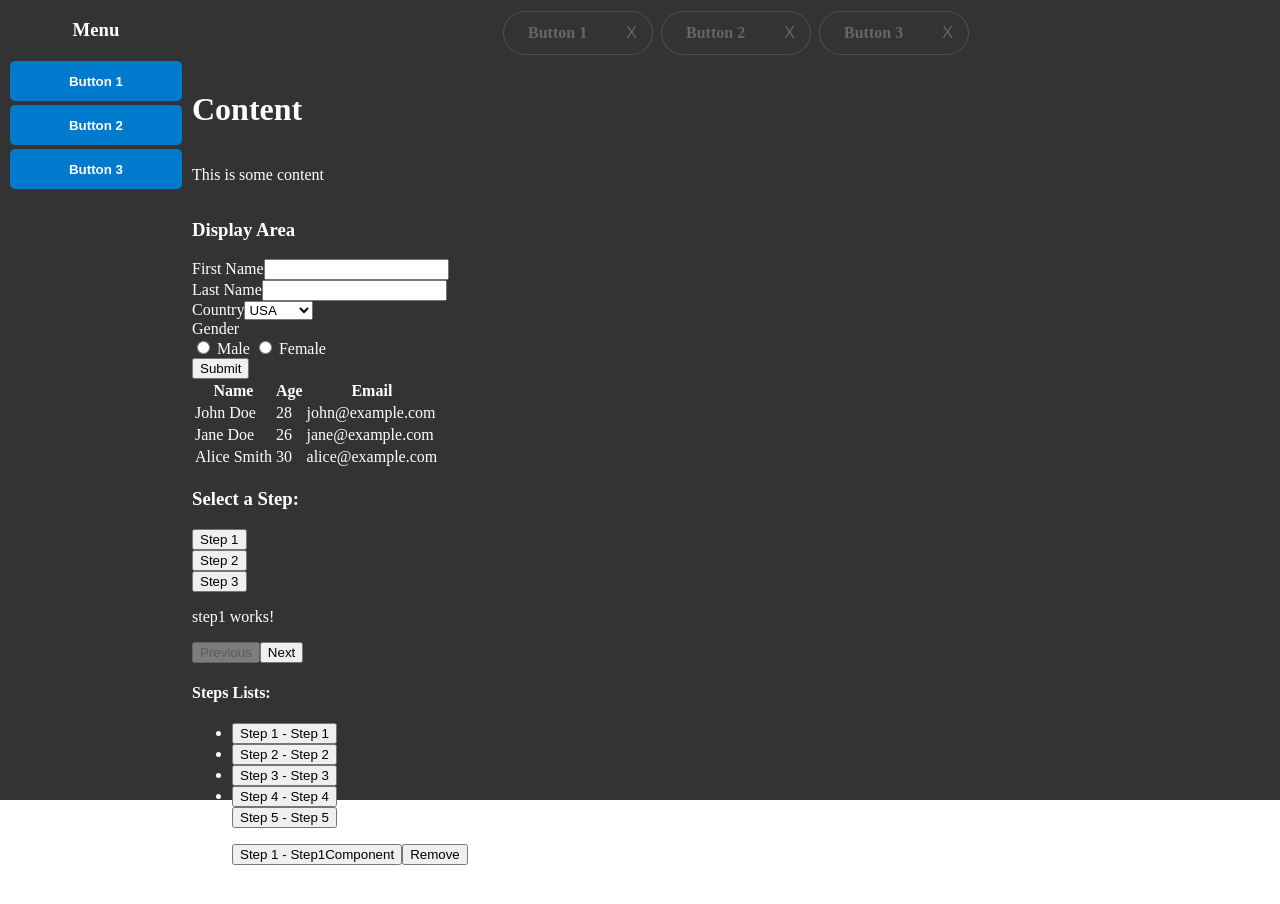
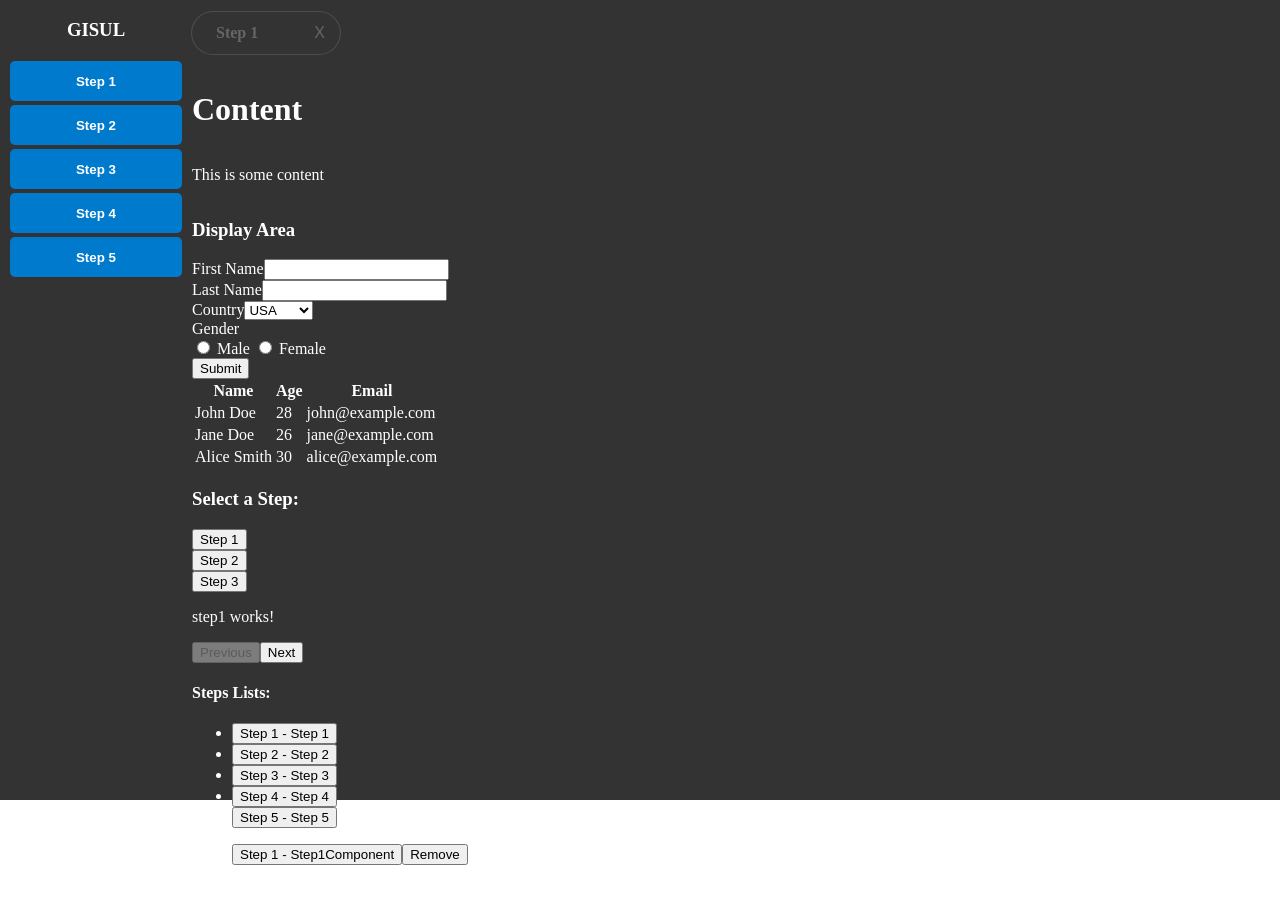
Before and after one commit to edwinpaye/genericapp, an Angular app: page / in a window 1280 px wide. Shown: the top 904 px of the page. Built offline with nearby package versions, Linux system fonts and the light colour scheme.

Commit message:
stepService was implemeneted

```diff
--- a/src/app/sidebar/sidebar.component.html
+++ b/src/app/sidebar/sidebar.component.html
@@ -1,6 +1,9 @@
 <div class="sidebar">
-    <h3>Menu</h3>
-    <div class="button-container" *ngFor="let item of items">
+    <h3>GISUL</h3>
+    <div class="button-container" *ngFor="let item of steps">
+      <button class="button" (click)="selectItem(item.id)"><p class="text">{{ item.title }}</p></button>
+    </div>
+    <!-- <div class="button-container" *ngFor="let item of items">
       <button class="button" (click)="selectItem(item.content)"><p class="text">{{ item.label }}</p></button>
-    </div>
+    </div> -->
 </div>
--- a/src/app/sidebar/sidebar.component.ts
+++ b/src/app/sidebar/sidebar.component.ts
@@ -1,6 +1,7 @@
 import { Component, EventEmitter, OnInit, Output } from '@angular/core';
 import { DataItem, DataService } from '../data.service';
 import { NgFor } from '@angular/common';
+import { StepItem, StepService } from '../step.service';
 
 @Component({
   selector: 'app-sidebar',
@@ -10,38 +11,47 @@ import { NgFor } from '@angular/common';
   styleUrl: './sidebar.component.css'
 })
 export class SidebarComponent implements OnInit {
-  items: DataItem[] = [];
+  // items: DataItem[] = [];
+  steps: StepItem[] = [];
 
   @Output() itemSelected = new EventEmitter<string>();
 
-  constructor(private dataService: DataService) {}
+  constructor(private dataService: DataService, private stepService: StepService) {}
 
   ngOnInit(): void {
-    this.items = this.dataService.getItems();
+    // this.items = this.dataService.getItems();
+    this.steps = this.stepService.getSteps();
   }
 
-  selectItem(content: string) {
-    this.itemSelected.emit(content);
+  selectItem(id: number) {
+    // this.itemSelected.emit(content);
+    this.stepService.addStep(id);
+    this.stepService.selectStep(id);
   }
+  // selectItem(content: string) {
+  //   // this.itemSelected.emit(content);
+  //   this.stepService.addStep()
+  // }
 
-  isOpen = true;
-  menuItems = [
-    { path: '/home', label: 'Home' },
-    { path: '/about', label: 'About' },
-    { path: '/contact', label: 'Contact' }
-  ];
+  // isOpen = true;
+  // menuItems = [
+  //   { path: '/home', label: 'Home' },
+  //   { path: '/about', label: 'About' },
+  //   { path: '/contact', label: 'Contact' }
+  // ];
 
-  toggleSidebar() {
-    this.isOpen = !this.isOpen;
-    setTimeout(() => {
-      document.body.classList.toggle('sidebar-open', this.isOpen);
-    }, 0);
-  }
+  // toggleSidebar() {
+  //   this.isOpen = !this.isOpen;
+  //   setTimeout(() => {
+  //     document.body.classList.toggle('sidebar-open', this.isOpen);
+  //   }, 0);
+  // }
 
-  // @HostListener('document:click', ['$event'])
-  closeSidebar() {
-    // if (!event.target.closest('.sidebar')) {
-      this.isOpen = false;
-    // }
-  }
+  // // @HostListener('document:click', ['$event'])
+  // closeSidebar() {
+  //   // if (!event.target.closest('.sidebar')) {
+  //     this.isOpen = false;
+  //   // }
+  // }
+
 }
--- a/src/app/step.service.ts
+++ b/src/app/step.service.ts
@@ -7,6 +7,7 @@ import { Step4Component } from './step4/step4.component';
 import { Step5Component } from './step5/step5.component';
 
 export interface StepItem {
+  id: number;
   component: any;
   title: string;
 }
@@ -16,32 +17,40 @@ export interface StepItem {
 })
 export class StepService {
   private steps: StepItem[] = [
-    { component: Step1Component, title: "Step 1" },
-    { component: Step2Component, title: "Step 2" },
-    { component: Step3Component, title: "Step 3" },
-    { component: Step4Component, title: "Step 4" },
-    { component: Step5Component, title: "Step 5" },
+    { id: 0, component: Step1Component, title: "Step 1" },
+    { id: 1, component: Step2Component, title: "Step 2" },
+    { id: 2, component: Step3Component, title: "Step 3" },
+    { id: 3, component: Step4Component, title: "Step 4" },
+    { id: 4, component: Step5Component, title: "Step 5" },
   ]
-  get stepsList(): StepItem[] {
-    return this.steps;
-  }
-
   private selectedStepsList: StepItem[] = [this.steps[0]];
   private stepListSubject = new BehaviorSubject<StepItem[]>(this.selectedStepsList);
   stepList$ = this.stepListSubject.asObservable();
 
-  private currentStep: StepItem = this.selectedStepsList[0];
-  private currentStepSubject = new BehaviorSubject<StepItem>(this.currentStep);
+  private currentStepSubject = new BehaviorSubject<StepItem>(this.selectedStepsList[0]);
   currentStep$ = this.currentStepSubject.asObservable();
 
-  selectStep(index: number): void {
-    this.currentStep = this.selectedStepsList[index];
-    this.currentStepSubject.next(this.currentStep);
+  getSteps(): StepItem[] {
+    return this.steps;
   }
 
-  addStep(index: number): void {
-    this.selectedStepsList.push(this.steps[index]);
-    this.stepListSubject.next(this.selectedStepsList)
+  selectStep(id: number): void {
+    const step = this.selectedStepsList.find((item) => item.id === id);
+    if (step) {
+      this.currentStepSubject.next(step);
+    }
+  }
+
+  addStep(id: number): void {
+    const foundedStep = this.selectedStepsList.find((item) => item.id === id);
+
+    if (!foundedStep) {
+      const step = this.steps.find((item) => item.id === id);
+      if (step) {
+        this.selectedStepsList.push(step);
+        this.stepListSubject.next(this.selectedStepsList);
+      }
+    }
   }
 
   // Update content
--- a/src/app/stepper/stepper.component.html
+++ b/src/app/stepper/stepper.component.html
@@ -12,7 +12,7 @@
 
     <h4>Steps Lists:</h4>
     <ul>
-        <li *ngFor="let step of stepService.stepsList; let i = index">
+        <li *ngFor="let step of stepService.getSteps(); let i = index">
             <button (click)="addStep(i)">Step {{i + 1}} - {{step.title}}</button>
         </li>
     </ul>
--- a/src/app/stepper/stepper.component.ts
+++ b/src/app/stepper/stepper.component.ts
@@ -2,7 +2,7 @@ import { Component, OnInit } from '@angular/core';
 import { Step1Component } from '../step1/step1.component';
 import { Step2Component } from '../step2/step2.component';
 import { Step3Component } from '../step3/step3.component';
-import { CommonModule, NgComponentOutlet, NgFor } from '@angular/common';
+import { CommonModule, NgComponentOutlet } from '@angular/common';
 import { StepSelectorComponent } from '../step-selector/step-selector.component';
 import { StepService, StepItem } from '../step.service';
 import { Observable } from 'rxjs';
@@ -13,7 +13,6 @@ import { Observable } from 'rxjs';
   imports: [
     CommonModule,
     NgComponentOutlet,
-    NgFor,
     StepSelectorComponent
   ],
   templateUrl: './stepper.component.html',
@@ -22,7 +21,7 @@ import { Observable } from 'rxjs';
 export class StepperComponent implements OnInit {
   currentStep = 0
   currentStep$!: Observable<StepItem>;
-  stepList$:any = null;
+  stepList$: any = null;
   steps = [
     { component: Step1Component },
     { component: Step2Component },
--- a/src/app/toolbar/toolbar.component.css
+++ b/src/app/toolbar/toolbar.component.css
@@ -2,7 +2,7 @@
 .toolbar {
     display: flex;
     align-items: center;
-    justify-content: center;
+    /* justify-content: center; */
     height: 70px;
     width: 100%;
     gap: 10px;
--- a/src/app/toolbar/toolbar.component.html
+++ b/src/app/toolbar/toolbar.component.html
@@ -1,11 +1,14 @@
 <div class="toolbar">
-    <div class="toolbar-content" *ngFor="let item of items">
-      <div class="animated-button" (click)="selectItem(item.content)" disabled>
-        <div class="component-btn">
-          <span >{{ item.label }}</span>
-          <span></span>
-        </div>
-        <button class="exit-btn" (click)="closeComponent($event)">X</button>
+  <div class="toolbar-content" *ngFor="let item of (stepList$ | async); let i = index">
+  <!-- <div class="toolbar-content" *ngFor="let item of items"> -->
+    <div class="animated-button" (click)="selectItem(item.id)" disabled>
+    <!-- <div class="animated-button" (click)="selectItem(item.content)" disabled> -->
+      <div class="component-btn">
+        <span >{{ item.title }}</span>
+        <!-- <span >{{ item.label }}</span> -->
+        <span></span>
       </div>
+      <button class="exit-btn" (click)="closeComponent($event, item.id)">X</button>
     </div>
+  </div>
 </div>
--- a/src/app/toolbar/toolbar.component.ts
+++ b/src/app/toolbar/toolbar.component.ts
@@ -1,32 +1,42 @@
 import { Component, EventEmitter, OnInit, Output } from '@angular/core';
 import { DataItem, DataService } from '../data.service';
-import { NgFor } from '@angular/common';
+import { CommonModule } from '@angular/common';
+import { StepItem, StepService } from '../step.service';
+import { Observable } from 'rxjs';
 
 @Component({
   selector: 'app-toolbar',
   standalone: true,
-  imports: [NgFor],
+  imports: [CommonModule],
   templateUrl: './toolbar.component.html',
   styleUrl: './toolbar.component.css'
 })
 export class ToolbarComponent implements OnInit {
-  items: DataItem[] = [];
+  // items: DataItem[] = [];
+  steps: DataItem[] = [];
+  stepList$!: Observable<StepItem[]>;
 
   @Output() itemSelected = new EventEmitter<string>();
 
-  constructor(private dataService: DataService) {}
+  constructor(private dataService: DataService, private stepService: StepService) {}
 
   ngOnInit(): void {
-    this.items = this.dataService.getItems();
+    this.stepList$ = this.stepService.stepList$;
+    // this.items = this.dataService.getItems();
+    // this.steps = this.stepService.();
   }
 
-  selectItem(content: string) {
-    this.itemSelected.emit(content);
-    console.log("select button");
+  selectItem(id: number) {
+    this.stepService.selectStep(id);
   }
 
-  closeComponent(event: MouseEvent) {
-    console.log("close button");
-    event.stopPropagation(); // This prevents the parent's click event from firing
+  // selectItem(content: string) {
+  //   this.itemSelected.emit(content);
+  // }
+
+  closeComponent(event: MouseEvent, id: number) {
+    event.stopPropagation();
+    this.stepService.removeStep(id);
   }
+
 }
```
Also changed, not shown: 2 other files (tests, documents, lock files or other folders).
